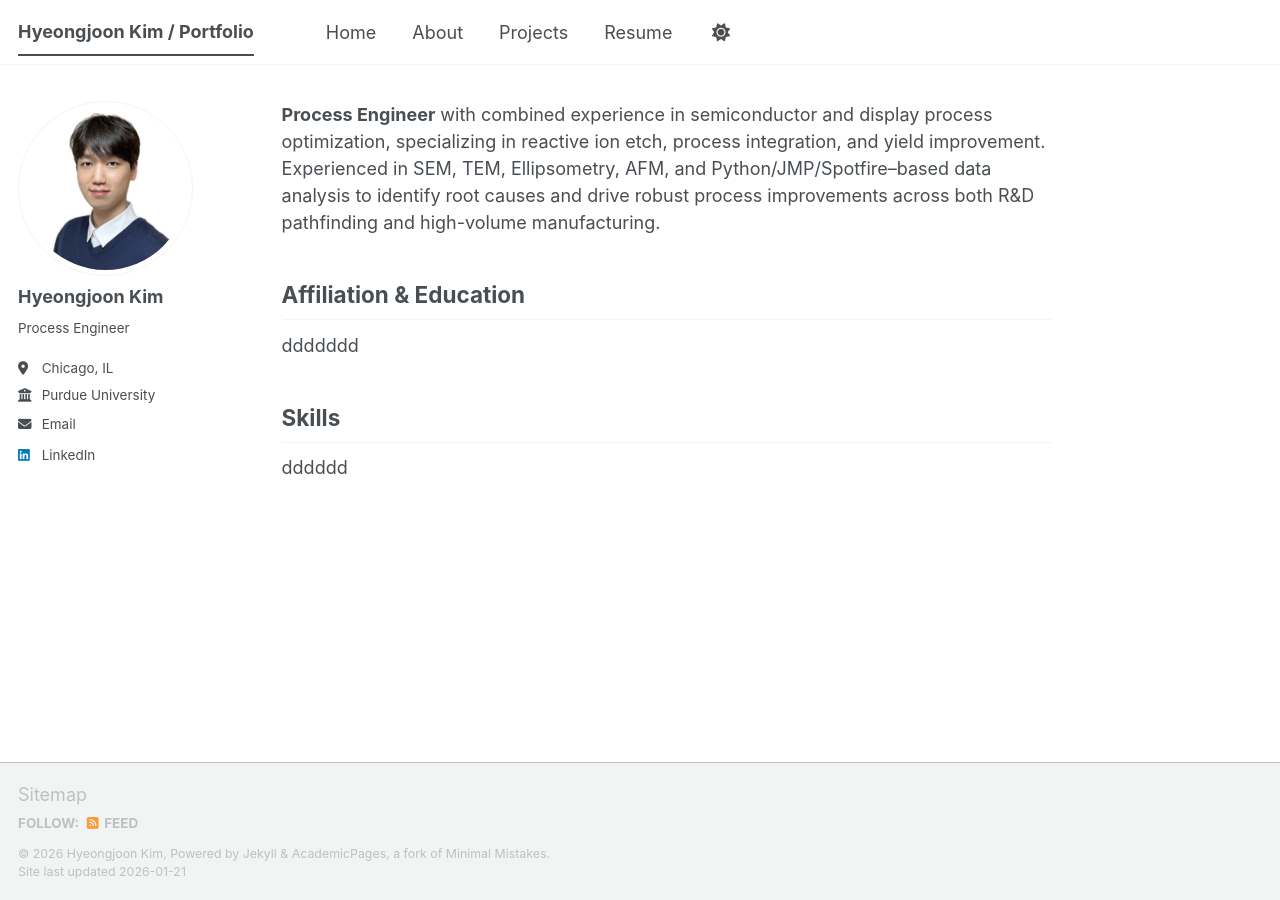
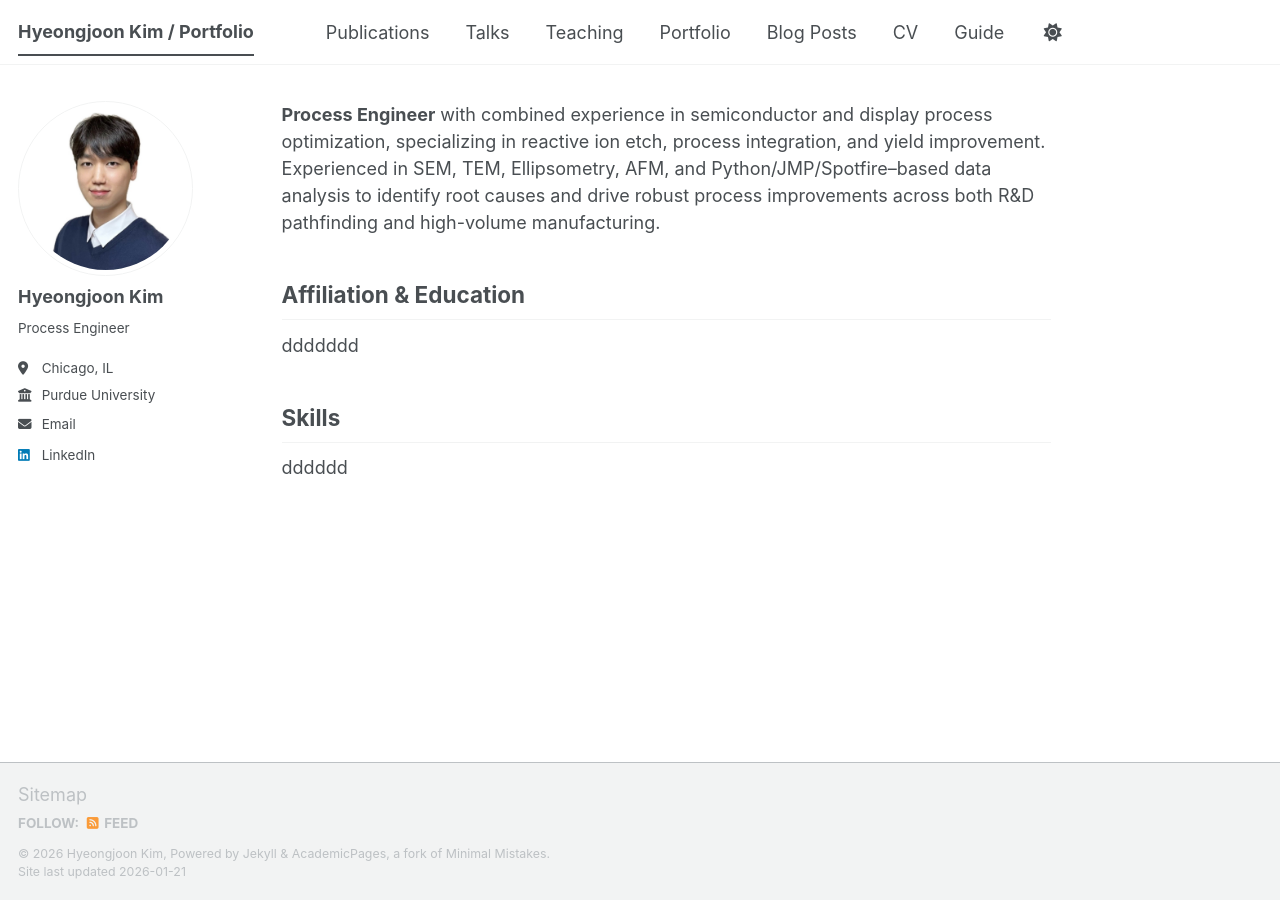
Before and after one commit to joonk1214/joonk1214.github.io, a Jekyll site: the page built from _pages/about.md, in a window 1280 px wide. Built offline with Jekyll 4.4.1, drawn with Linux system fonts in a browser that asks for light colours; a script bundle is joined from its source files by our own code; library files that are not in the unit come from our copies.

Commit message:
Update navigation.yml

```diff
--- a/_data/navigation.yml
+++ b/_data/navigation.yml
@@ -8,14 +8,26 @@
 #      Markdown formatted page while the second is generated using JSON.
 
 main:
-  - title: "Home"
-    url: /Home/
+  - title: "Publications"
+    url: /publications/
 
-  - title: "About"
-    url: /About/
+  - title: "Talks"
+    url: /talks/
 
-  - title: "Projects"
-    url: /Projects/
+  - title: "Teaching"
+    url: /teaching/
 
-  - title: "Resume"
-    url: /Resume/
+  - title: "Portfolio"
+    url: /portfolio/
+
+  - title: "Blog Posts"
+    url: /year-archive/
+
+  - title: "CV"
+    url: /cv/
+
+  # - title: "CV"
+  #   url: /cv-json/
+
+  - title: "Guide"
+    url: /markdown/
```
